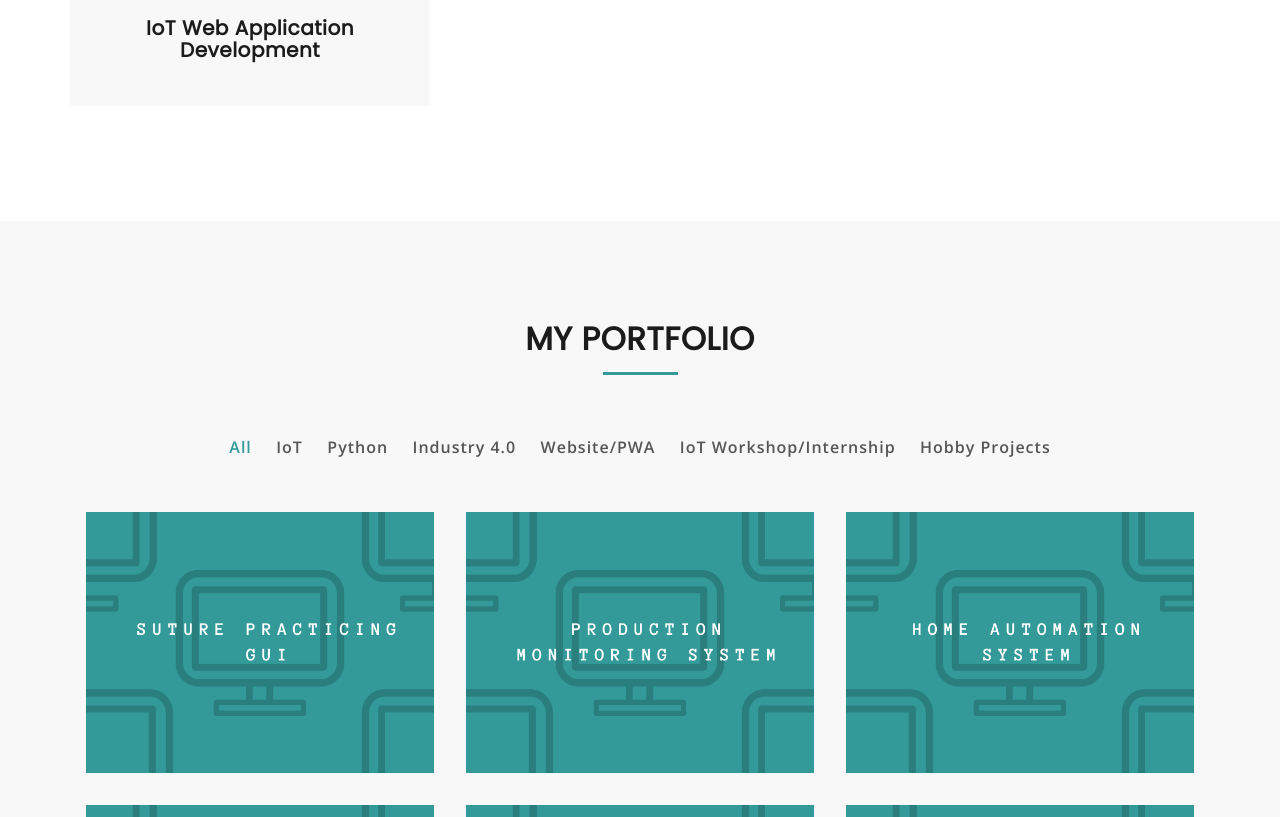
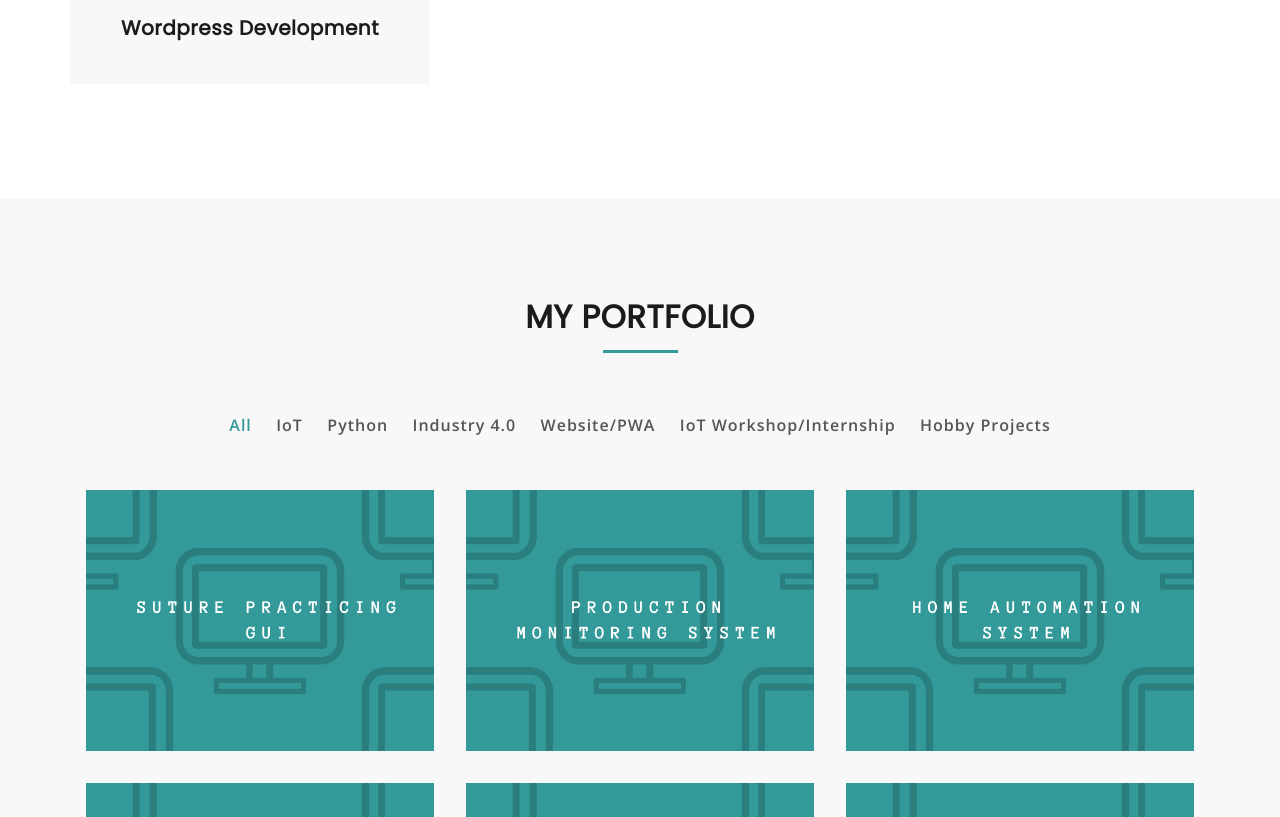
Before and after one commit to Sarojini96/Sarojini96.github.io, a plain HTML site: page index.html in a window 1280 px wide. Shown: the part 3031-3848 px from the top of the page. Drawn offline with nearby package versions, Linux system fonts and the light colour scheme.

Commit message:
Update index.html

```diff
--- a/index.html
+++ b/index.html
@@ -294,7 +294,7 @@
 											<span class="mu-service-icon-box">
 												<i class="fa fa-android"></i>
 											</span>
-											<h4>IoT Web Application Development</h4>
+											<h4>Wordpress Development</h4>
 											<p></p>
 										</div>
 									</div>
```
